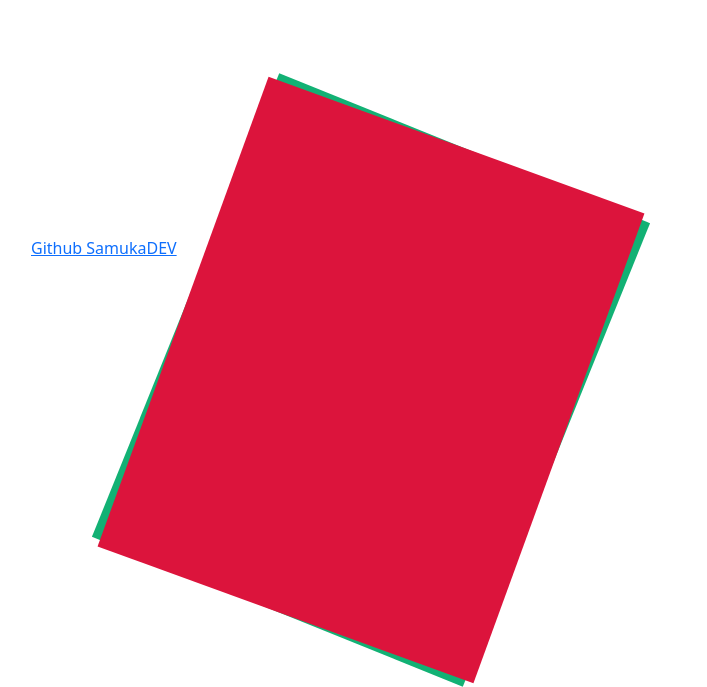
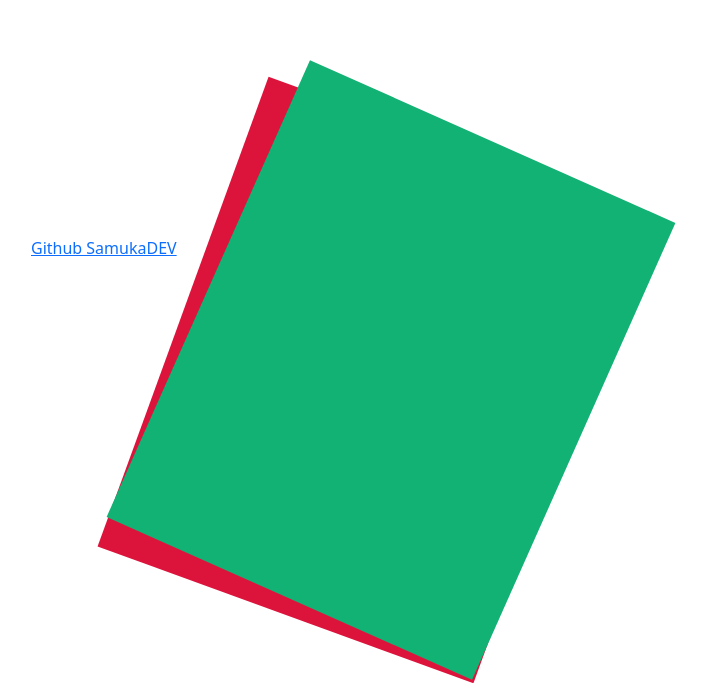
Before and after one commit to SamukaDEV/react-stackblitz, a React (Create React App) app: page / in a window 1280 px wide. Shown: the part 486-1173 px from the top of the page, without its empty margins (369-1076 px from the left). Built offline with nearby package versions, Linux system fonts and the light colour scheme.

Commit message:
1 file modified

```diff
--- a/src/style.css
+++ b/src/style.css
@@ -63,11 +63,11 @@ button:focus {
   position: absolute;
   height: 400px;
   width: 500px;
-  transform: rotate(-68deg);
-  right: -100px;
-  bottom: -300px;
+  transform: rotate(-66deg);
+  right: -120px;
+  bottom: -290px;
   background: rgb(18, 177, 116);
-  z-index: -2;
+  z-index: -1;
 }
 /* SCROLL */
 /* width */
```
